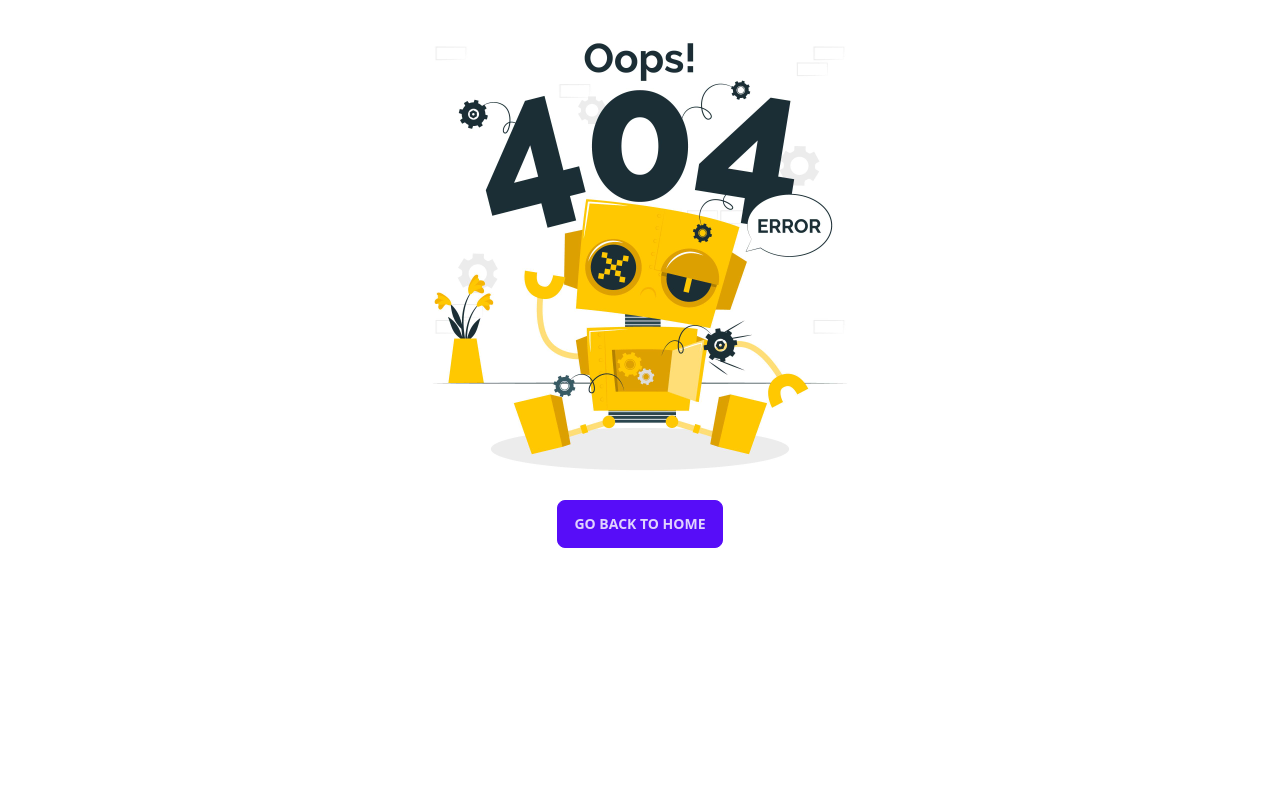
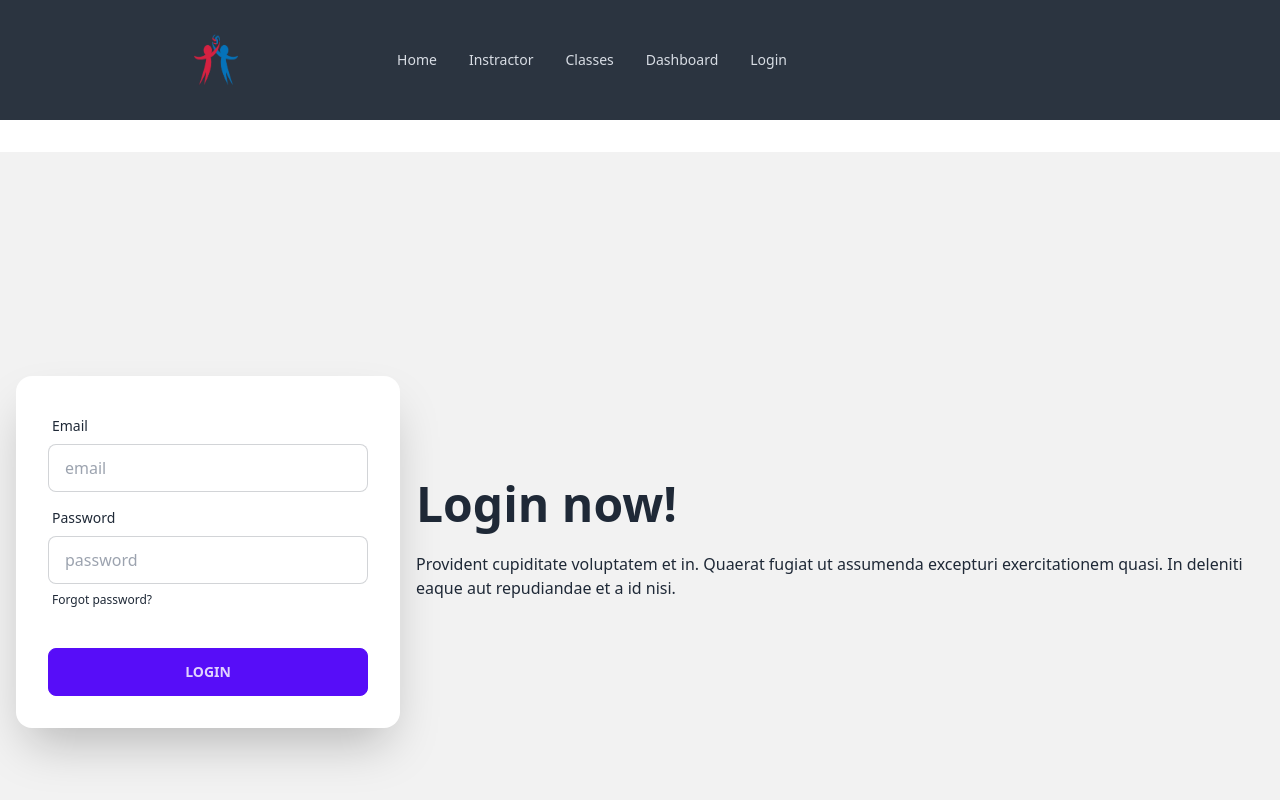
Before and after one commit to Sifatulla21/soorts-school-client, a React (Vite) app: page /login in a window 1280 px wide. Shown: the top 800 px of the page. Built offline with nearby package versions, Linux system fonts and the light colour scheme.

Commit message:
hide local

```diff
--- a/package.json
+++ b/package.json
@@ -10,6 +10,7 @@
     "preview": "vite preview"
   },
   "dependencies": {
+    "firebase": "^9.22.1",
     "localforage": "^1.10.0",
     "match-sorter": "^6.3.1",
     "react": "^18.2.0",
--- /dev/null
+++ b/src/Firebase/firebase.config.js
@@ -0,0 +1,17 @@
+// Import the functions you need from the SDKs you need
+import { initializeApp } from "firebase/app";
+// TODO: Add SDKs for Firebase products that you want to use
+// https://firebase.google.com/docs/web/setup#available-libraries
+
+// Your web app's Firebase configuration
+const firebaseConfig = {
+  apiKey: import.meta.env.VITE_APIKEY,
+  authDomain: import.meta.env.VITE_AUTHDOMAIN,
+  projectId: import.meta.env.VITE_PROJECTID,
+  storageBucket: import.meta.env.VITE_STORAGEBUCKET,
+  messagingSenderId: import.meta.env.VITE_MESSAGINGSENDERID,
+  appId: import.meta.env.VITE_APPID
+};
+
+// Initialize Firebase
+export const app = initializeApp(firebaseConfig);
--- a/src/Pages/Login/Login/Login.jsx
+++ b/src/Pages/Login/Login/Login.jsx
@@ -0,0 +1,40 @@
+import React from 'react';
+
+const Login = () => {
+    return (
+        <div>
+            <div className="hero min-h-screen bg-base-200">
+                <div className="hero-content flex-col lg:flex-row-reverse">
+                    <div className="text-center lg:text-left">
+                        <h1 className="text-5xl font-bold">Login now!</h1>
+                        <p className="py-6">Provident cupiditate voluptatem et in. Quaerat fugiat ut assumenda excepturi exercitationem quasi. In deleniti eaque aut repudiandae et a id nisi.</p>
+                    </div>
+                    <div className="card flex-shrink-0 w-full max-w-sm shadow-2xl bg-base-100">
+                        <div className="card-body">
+                            <div className="form-control">
+                                <label className="label">
+                                    <span className="label-text">Email</span>
+                                </label>
+                                <input type="text" placeholder="email" className="input input-bordered" />
+                            </div>
+                            <div className="form-control">
+                                <label className="label">
+                                    <span className="label-text">Password</span>
+                                </label>
+                                <input type="text" placeholder="password" className="input input-bordered" />
+                                <label className="label">
+                                    <a href="#" className="label-text-alt link link-hover">Forgot password?</a>
+                                </label>
+                            </div>
+                            <div className="form-control mt-6">
+                                <button className="btn btn-primary">Login</button>
+                            </div>
+                        </div>
+                    </div>
+                </div>
+            </div>
+        </div>
+    );
+};
+
+export default Login;
--- a/src/Routes/Routes.jsx
+++ b/src/Routes/Routes.jsx
@@ -5,6 +5,7 @@ import Error from "../Layout/Error";
 import Main from "../Layout/Main";
 import ErrorPage from "../Pages/ErrorPage/ErrorPage";
 import Home from "../Pages/Home/Home/Home";
+import Login from "../Pages/Login/Login/Login";
 
   export const router = createBrowserRouter([
     {
@@ -14,6 +15,10 @@ import Home from "../Pages/Home/Home/Home";
         {
           path: "/",
           element: <Home></Home>
+        },
+        {
+          path: "/login",
+          element:<Login></Login>
         },
     ]
     },
```
Also changed, not shown: 1 other file (tests, documents, lock files or other folders).
